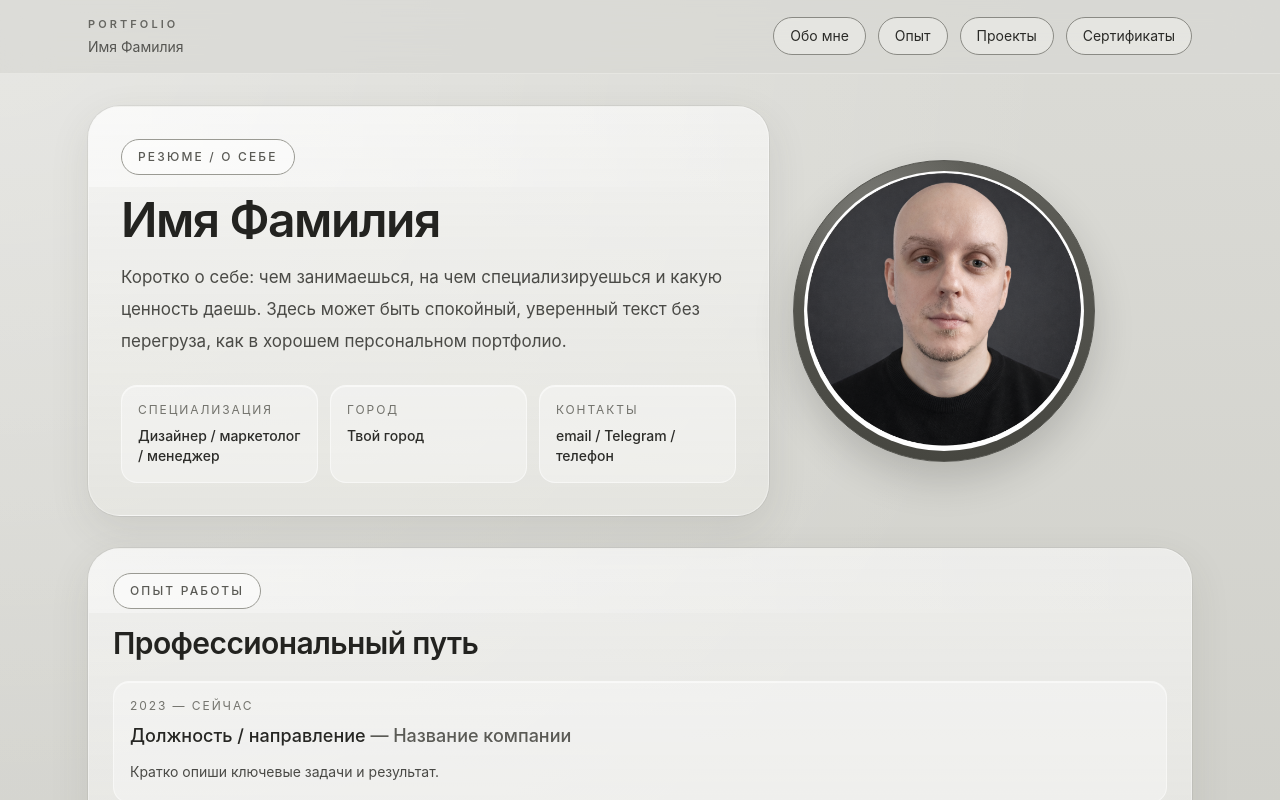
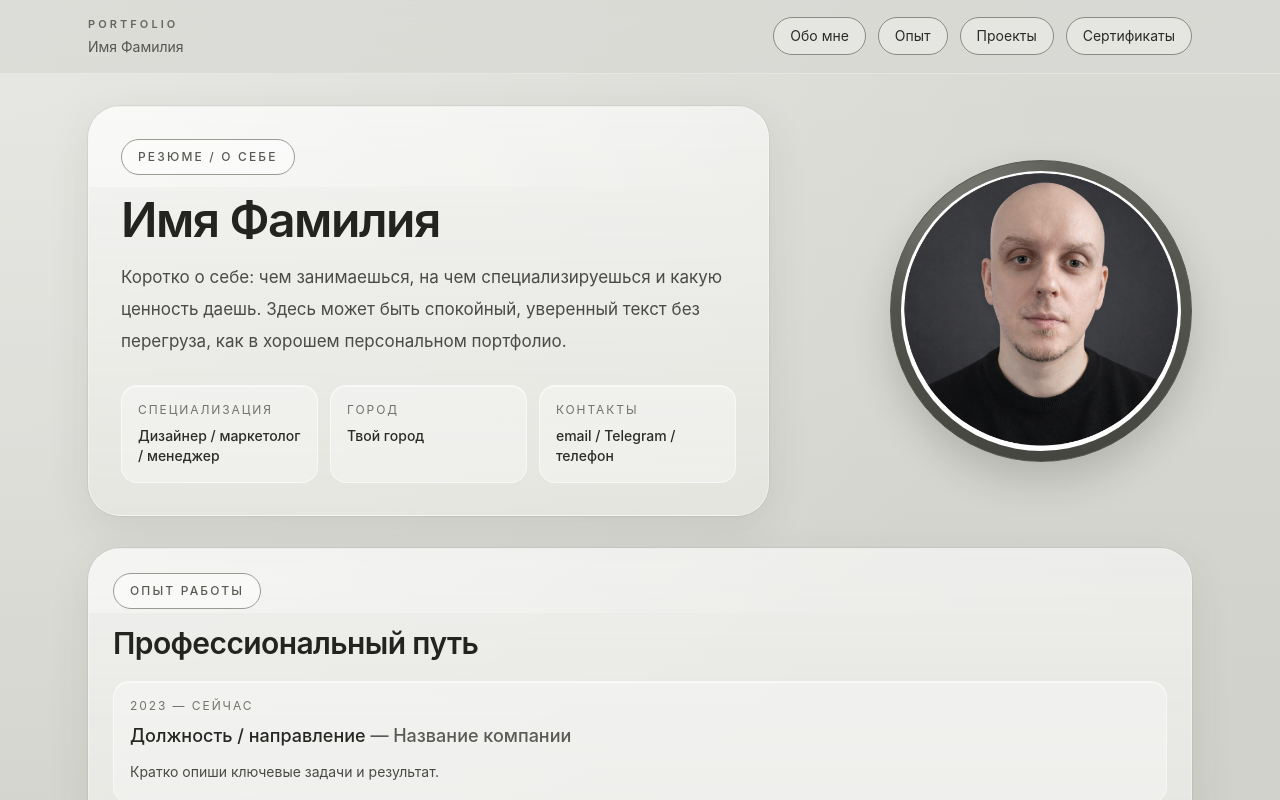
Before and after one commit to dzreveille-sudo/cvdmitriz, a React (Vite) app: page / in a window 1280 px wide. Shown: the top 800 px of the page. Built offline with nearby package versions, Linux system fonts and the light colour scheme.

Commit message:
Update App.jsx

```diff
--- a/src/App.jsx
+++ b/src/App.jsx
@@ -104,8 +104,8 @@ export default function ResumePortfolioSite() {
             </div>
           </div>
 
-          <div className="flex items-center justify-center lg:justify-start">
-            <div className="group relative rounded-full border border-[#575752] bg-[linear-gradient(180deg,_#5f5f59_0%,_#464640_100%)] p-[10px] shadow-[0_18px_40px_rgba(0,0,0,0.16)] transition duration-300 hover:scale-[1.02] hover:shadow-[0_24px_55px_rgba(0,0,0,0.2)]">
+          <div className="flex w-full items-center justify-end">
+            <div className="group relative ml-auto rounded-full border border-[#575752] bg-[linear-gradient(180deg,_#5f5f59_0%,_#464640_100%)] p-[10px] shadow-[0_18px_40px_rgba(0,0,0,0.16)] transition duration-300 hover:scale-[1.02] hover:shadow-[0_24px_55px_rgba(0,0,0,0.2)]">
               <div className="absolute inset-0 rounded-full bg-[radial-gradient(circle_at_30%_25%,_rgba(255,255,255,0.25),_transparent_35%)]" />
               <img
                 src={avatarImg}
```
